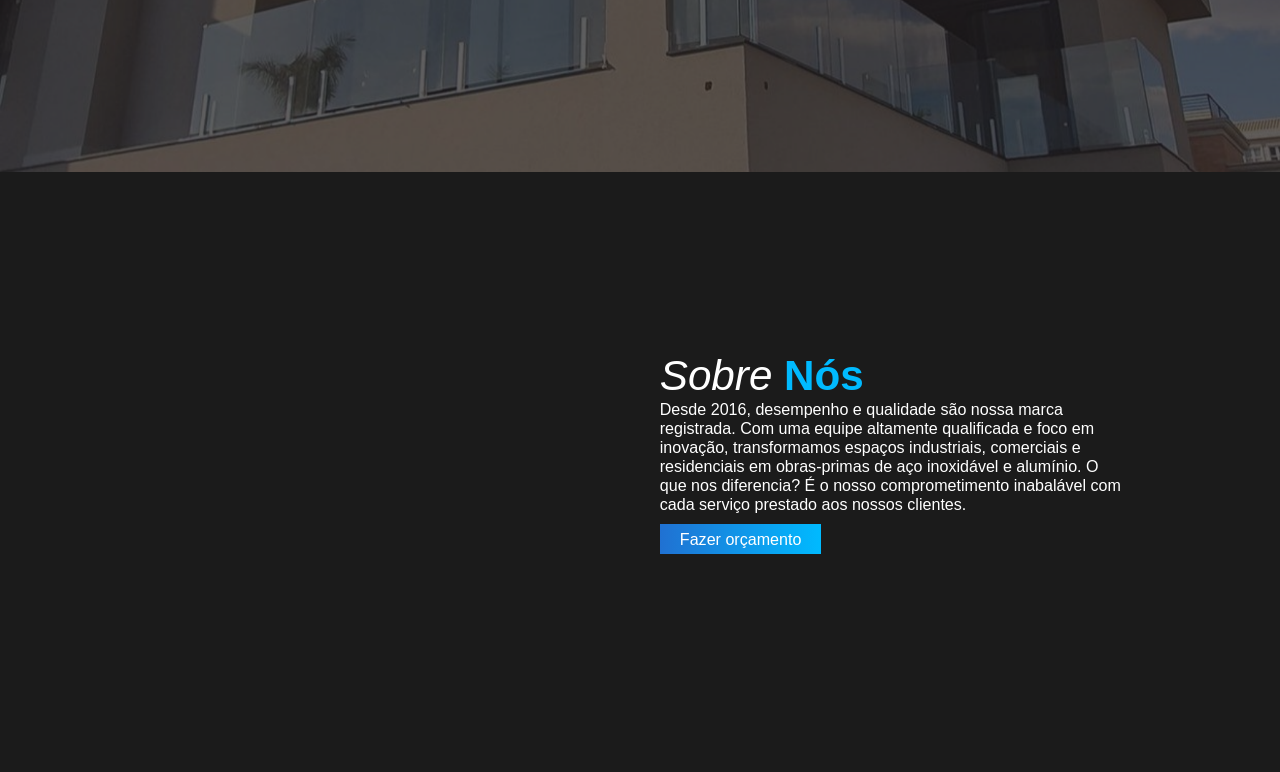
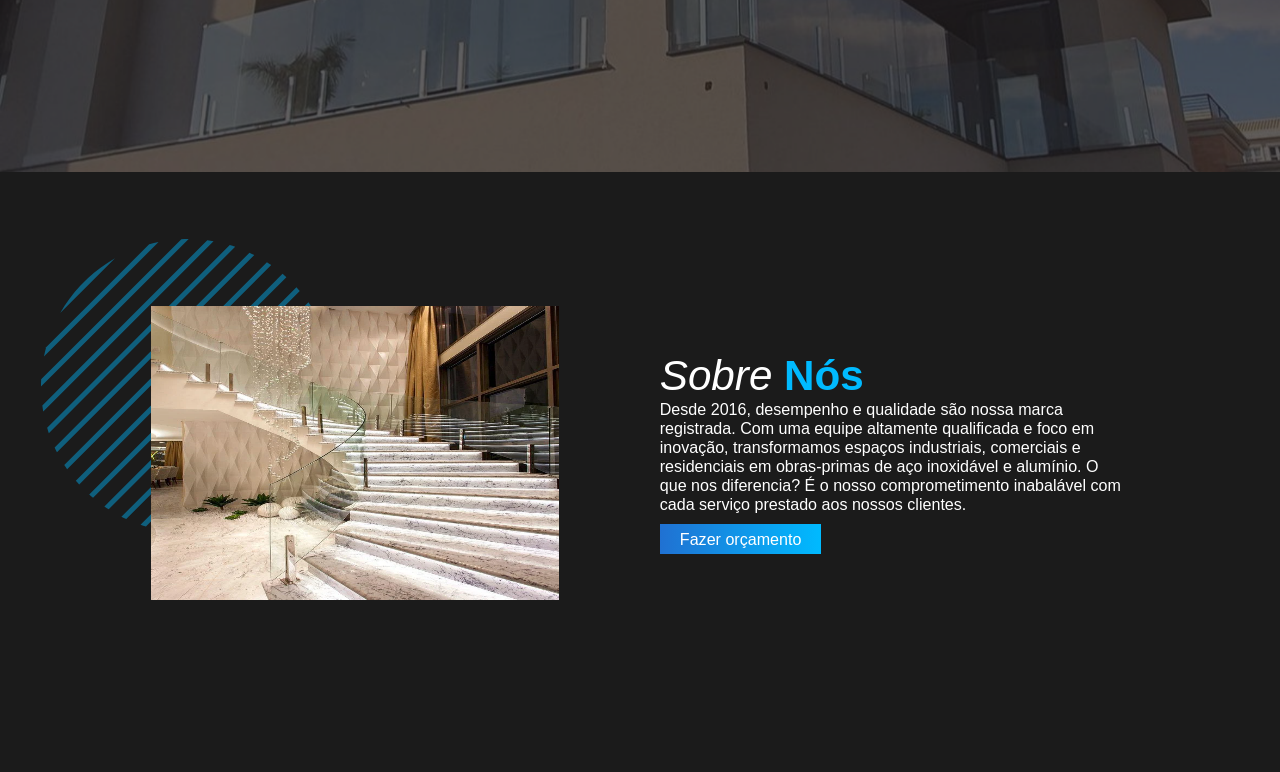
Before and after one commit to GBRbotelho/InoxConcept, a React (Vite) app: page / in a window 1280 px wide. Shown: the part 406-1178 px from the top of the page. Built offline with nearby package versions, Linux system fonts and the light colour scheme.

Commit message:
Elemento de Maior exibição de conteúdo

```diff
--- a/src/containers/Container2.jsx
+++ b/src/containers/Container2.jsx
@@ -7,6 +7,14 @@ import SobreNos from "../assets/imgs/SobreNos.webp";
 
 export default function Container2({ href }) {
   const [time, setTime] = useState(false);
+
+  useEffect(() => {
+    const delayedAction = () => {
+      setTime(true);
+    };
+
+    setTimeout(delayedAction, 1500);
+  }, []);
 
   return (
     <section className={styles.section} id="sobre">
--- a/src/containers/Navbar.jsx
+++ b/src/containers/Navbar.jsx
@@ -9,6 +9,15 @@ export default function Navbar({ href }) {
   const [prevScrollPos, setPrevScrollPos] = useState(0);
   const [visible, setVisible] = useState(true);
   const [isDropdownOpen, setDropdownOpen] = useState(false);
+  const [time, setTime] = useState(false);
+
+  useEffect(() => {
+    const delayedAction = () => {
+      setTime(true);
+    };
+
+    setTimeout(delayedAction, 1500);
+  }, []);
 
   const toggleDropdown = () => {
     setDropdownOpen(!isDropdownOpen);
@@ -47,7 +56,7 @@ export default function Navbar({ href }) {
 
   return (
     <header className={`${styles.header} ${visible ? "" : styles.hidden}`}>
-      <div className={styles.divLogo} data-aos="fade-down">
+      <div className={`${styles.divLogo} ${time ? styles.isLoaded : null}`}>
         <img src={Logo} alt="Logo" />
       </div>
       <nav data-aos="fade-down">
--- a/src/containers/Navbar.module.css
+++ b/src/containers/Navbar.module.css
@@ -22,6 +22,12 @@
   left: calc(141px * var(--factor));
   width: calc(141px * var(--factor));
   height: calc(80px * var(--factor));
+  opacity: 0;
+  transition: 1s;
+}
+
+.isLoaded {
+  opacity: 1;
 }
 
 .header nav ul {
```
